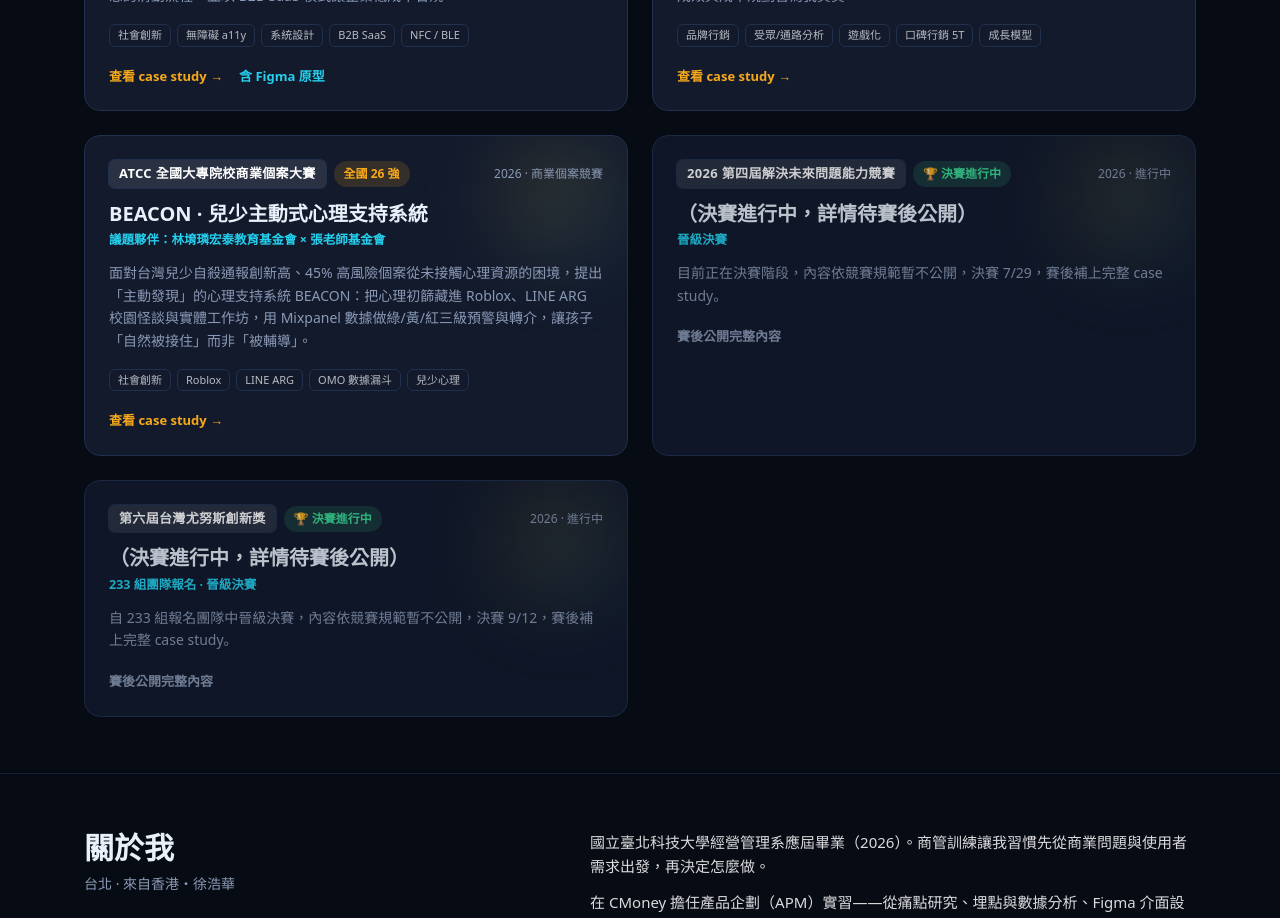
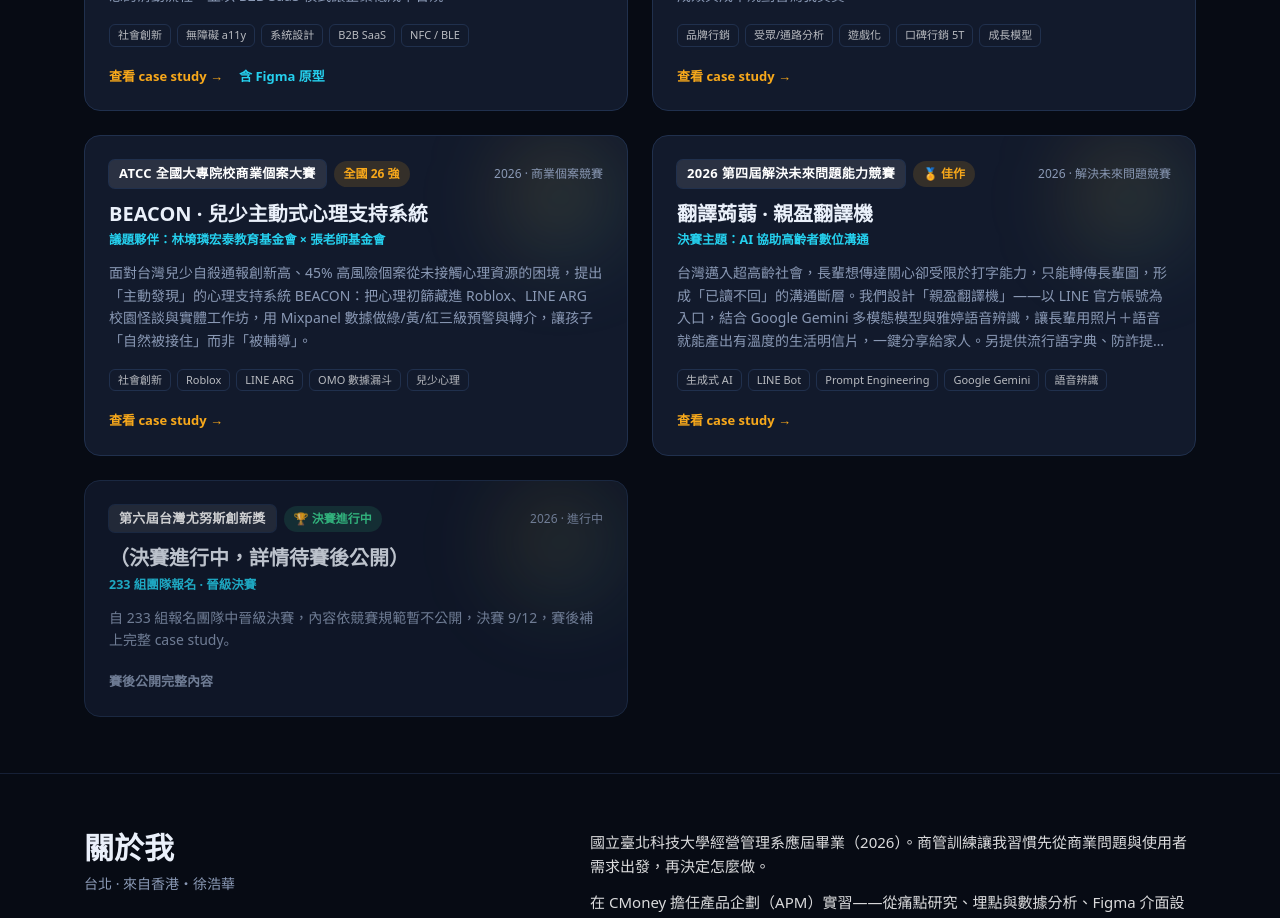
Before and after one commit to a96020183/ken-chui, a React (Vite) app: page / in a window 1280 px wide. Shown: the part 1560-2478 px from the top of the page. Built offline with nearby package versions, Linux system fonts and the light colour scheme.

Commit message:
feat: update fps-2026 with 佳作 result — 翻譯蒟蒻·親盈翻譯機

```diff
--- a/src/data/profile.js
+++ b/src/data/profile.js
@@ -157,26 +157,20 @@ export const projects = [
     pdf: '/atcc/beacon-deck.pdf',
   },
   // ============================================================
-  // TODO（賽後補完整 case study）：解決未來問題競賽
-  //   賽後要做：
-  //   1) title 換成正式作品名稱
-  //   2) event / award 換成正式名次（例如「🥇 冠軍 / 決賽第 N 名」）
-  //   3) summary 寫完整（問題→解法→我的角色→成果）
-  //   4) role 補「我負責什麼」；tags 補技能標籤
-  //   5) 移除 ongoing: true（作品卡才會變成可點擊）
-  //   6) 若要獨立作品頁：在 src/pages/ 新增頁面、src/App.jsx 加路由、放截圖到 public/
-  //   7) 若有簡報：壓縮後放 public/<slug>/xxx-deck.pdf，並在此加 pdf 欄位
+  // 解決未來問題能力競賽 — 佳作
   // ============================================================
   {
     slug: 'fps-2026',
-    ongoing: true,
     host: '2026 第四屆解決未來問題能力競賽',
-    title: '（決賽進行中，詳情待賽後公開）',
-    event: '晉級決賽',
-    award: '🏆 決賽進行中',
-    period: '2026 · 進行中',
-    summary: '目前正在決賽階段，內容依競賽規範暫不公開，決賽 7/29，賽後補上完整 case study。',
-    tags: [],
+    title: '翻譯蒟蒻 · 親盈翻譯機',
+    event: '決賽主題：AI 協助高齡者數位溝通',
+    award: '🏅 佳作',
+    period: '2026 · 解決未來問題競賽',
+    role: '企劃撰寫 · 系統架構設計 · Prompt Engineering · 決賽簡報',
+    summary: '台灣邁入超高齡社會，長輩想傳達關心卻受限於打字能力，只能轉傳長輩圖，形成「已讀不回」的溝通斷層。我們設計「親盈翻譯機」——以 LINE 官方帳號為入口，結合 Google Gemini 多模態模型與雅婷語音辨識，讓長輩用照片＋語音就能產出有溫度的生活明信片，一鍵分享給家人。另提供流行語字典、防詐提醒、數位小幫手等功能，讓科技適應長輩，而非長輩適應科技。',
+    tags: ['生成式 AI', 'LINE Bot', 'Prompt Engineering', 'Google Gemini', '語音辨識', '高齡友善', 'LIFF', 'FastAPI'],
+    cover: 'gradient-f',
+    hasDemo: false,
   },
   {
     slug: 'yunus-2026',
```
